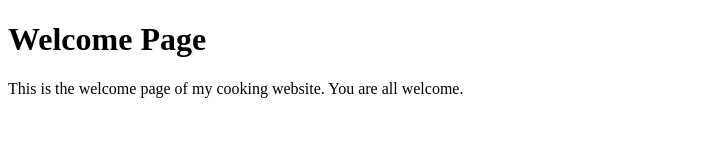
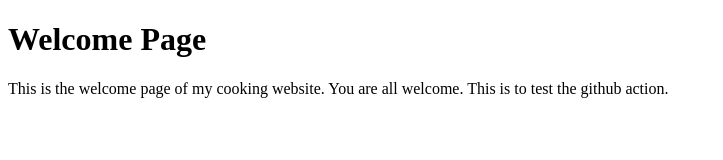
Before and after one commit to KarlGusta/welcome-page, a plain HTML site: page index.html in a window 1280 px wide. Shown: the whole page, without its empty margins (0-723 px from the left). Drawn offline with Linux system fonts and the light colour scheme.

Commit message:
Adding more contents

```diff
--- a/index.html
+++ b/index.html
@@ -7,6 +7,6 @@
 </head>
 <body>
     <h1>Welcome Page</h1>
-    <p>This is the welcome page of my cooking website. You are all welcome.</p>
+    <p>This is the welcome page of my cooking website. You are all welcome. This is to test the github action.</p>
 </body>
 </html>
```
